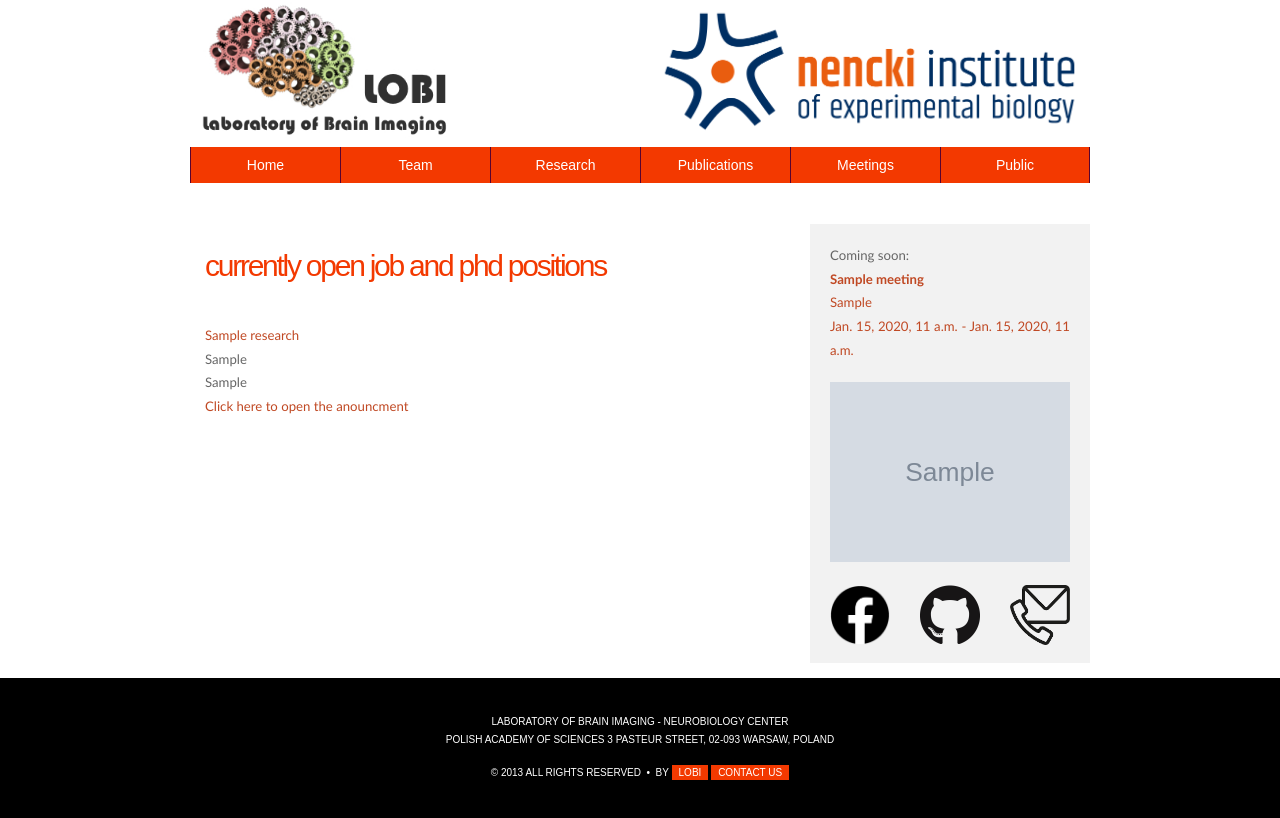
After one commit to nencki-lobi/lobi-www, a Django app: page /join/ in a window 1280 px wide. The commit adds this page. Run offline with Django 3.2, Linux system fonts and the light colour scheme; tables that the repository leaves empty hold one stand-in row (values such as "Sample post"); grey boxes marked "Sample" are stand-in pictures.

Commit message:
add join us and recruitment to research model

```diff
--- a/home/models.py
+++ b/home/models.py
@@ -57,6 +57,8 @@
 	about_image = models.TextField("Image caption",max_length=500,blank=True)
 	link = models.CharField("External link (start with http://...)",max_length=500,blank=True)
 	web = models.CharField("Frame content (start with http://...)",max_length=500,blank=True)
+	recruitment = models.URLField("Link to recruitment page (start with http://...)",max_length=500,blank=True)
+	job = models.FileField("Upload job anouncment (delete if closed)",upload_to="documents",blank=True)
 	#inter_exter = models.BooleanField("Internal LOBI project")
 	research_type = models.CharField(max_length=3,choices=RESEARCH_CHOICES,default=NEURO)
 
--- a/home/templates/home/base.html
+++ b/home/templates/home/base.html
@@ -26,7 +26,11 @@
 		<li><a href="{{SERVER_URL}}/news">All news</a></li>
 	</ul>
   </li>
-  <li><a href="{{SERVER_URL}}/team">Team</a></li>
+  <li><a href="{{SERVER_URL}}/team">Team</a>
+  <ul>
+    <li><a href="{{SERVER_URL}}/join/">Join us!</a></li>
+  </ul>
+  </li>
   <li><a href="{{SERVER_URL}}/research">Research</a>
 	<ul>
 		<li><a href="{{SERVER_URL}}/research/neuroimaging/">Neuroimaging</a></li>
--- /dev/null
+++ b/home/templates/home/join.html
@@ -0,0 +1,37 @@
+{% extends "home/base.html" %}
+{% load i18n %}
+
+{% block main_content %}
+<div class="post">
+<h1 class="title">currently open job and phd positions</h1>
+<br />
+<!-- <p class="meta"><small>Posted on October 24th, 2013 by <a href="#">Someone</a></small></p> -->
+<div class="entry">
+
+{% if research %}
+
+	{% for item in research %}
+
+    <p>
+    <a href="{{SERVER_URL}}/research/{{ item.id }}/">
+    {{ item.title }}
+    </a>
+    <br />
+    {{item.investigator}}
+    <br />
+    {{item.institution}}
+    <br />
+    <a href="{{ item.job.url }}/">Click here to open the anouncment</a>
+    </p>
+
+	{% endfor %}
+
+{% else %}
+<p>
+Sorry, there are no positions available at this time.
+</p>
+{% endif %}
+
+</div>
+</div>
+{% endblock main_content %}
--- a/home/urls.py
+++ b/home/urls.py
@@ -10,6 +10,7 @@
 	url(r'^research/behavioral/', views.research_behavioral, name='research_behavioral'),
     url(r'^publications/', views.publications, name='publications'),
 	url(r'^team/$', views.team, name='team'),
+    url(r'^join/$', views.join, name='join'),
 	url(r'^about_us/', views.about_us, name='about_us'),
 	url(r'^equipment/', views.equipment, name='equipment'),
 	url(r'^meetings/$', views.meetings, name='meetings'),
--- a/home/views.py
+++ b/home/views.py
@@ -21,6 +21,10 @@
 def research(request):
 	research = Research.objects.all().order_by('-priority')
 	return render_to_response('home/research.html', {'research' : research})
+
+def join(request):
+	research = Research.objects.exclude(job__exact='')
+	return render_to_response('home/join.html', {'research' : research})
 
 def research_neuroimaging(request):
 	research = Research.objects.filter(research_type='NRI').order_by('-priority')
--- a/lobi/settings.py
+++ b/lobi/settings.py
@@ -37,6 +37,7 @@
     'django.contrib.sessions',
     'django.contrib.messages',
     'django.contrib.staticfiles',
+    'django_cleanup',
 ]
 
 MIDDLEWARE = [
```
Also changed, not shown: home/templates/home/about.html (+15 -4 lines), home/migrations/0016_auto_20190626_1916.py (added).
